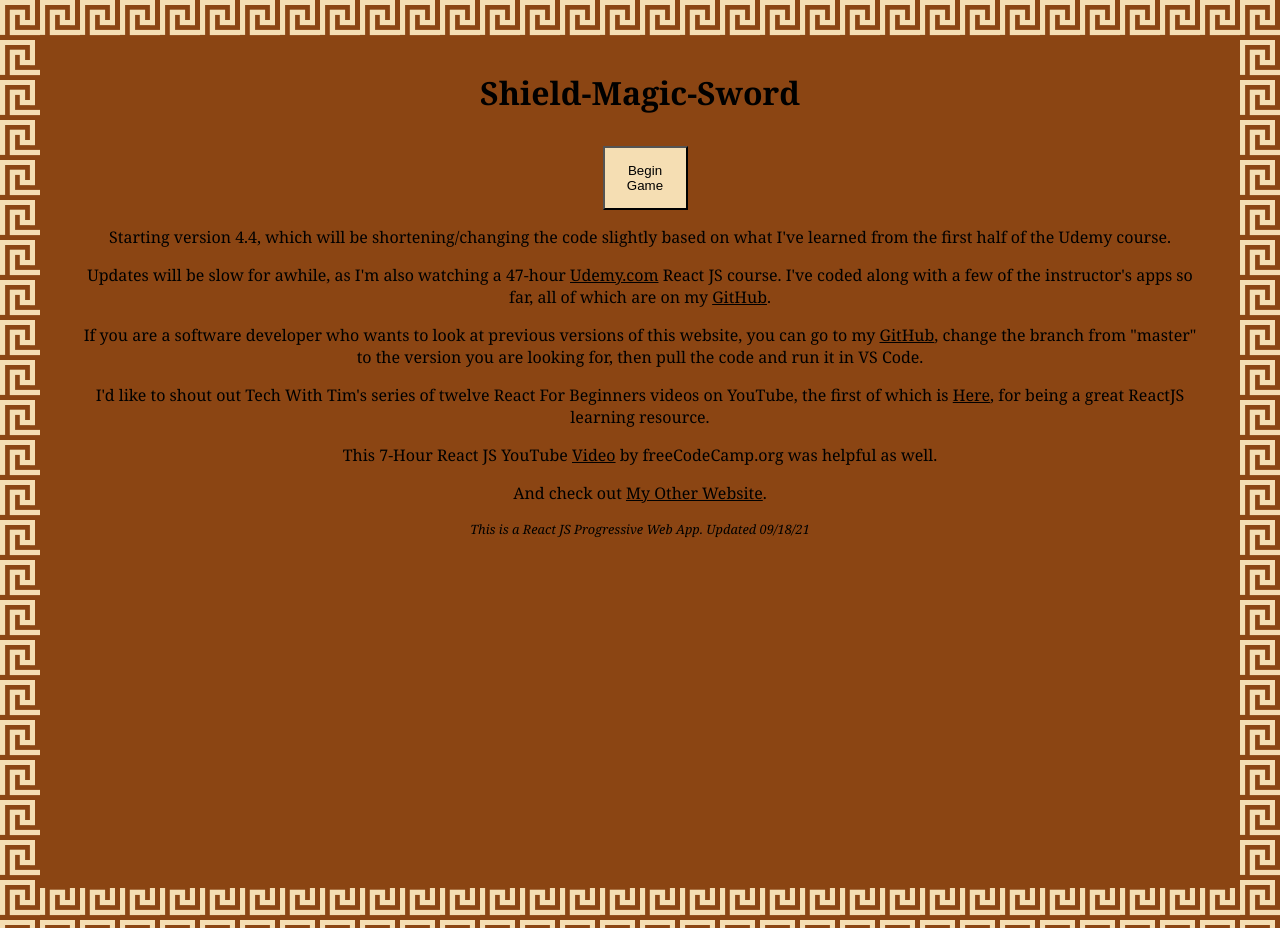
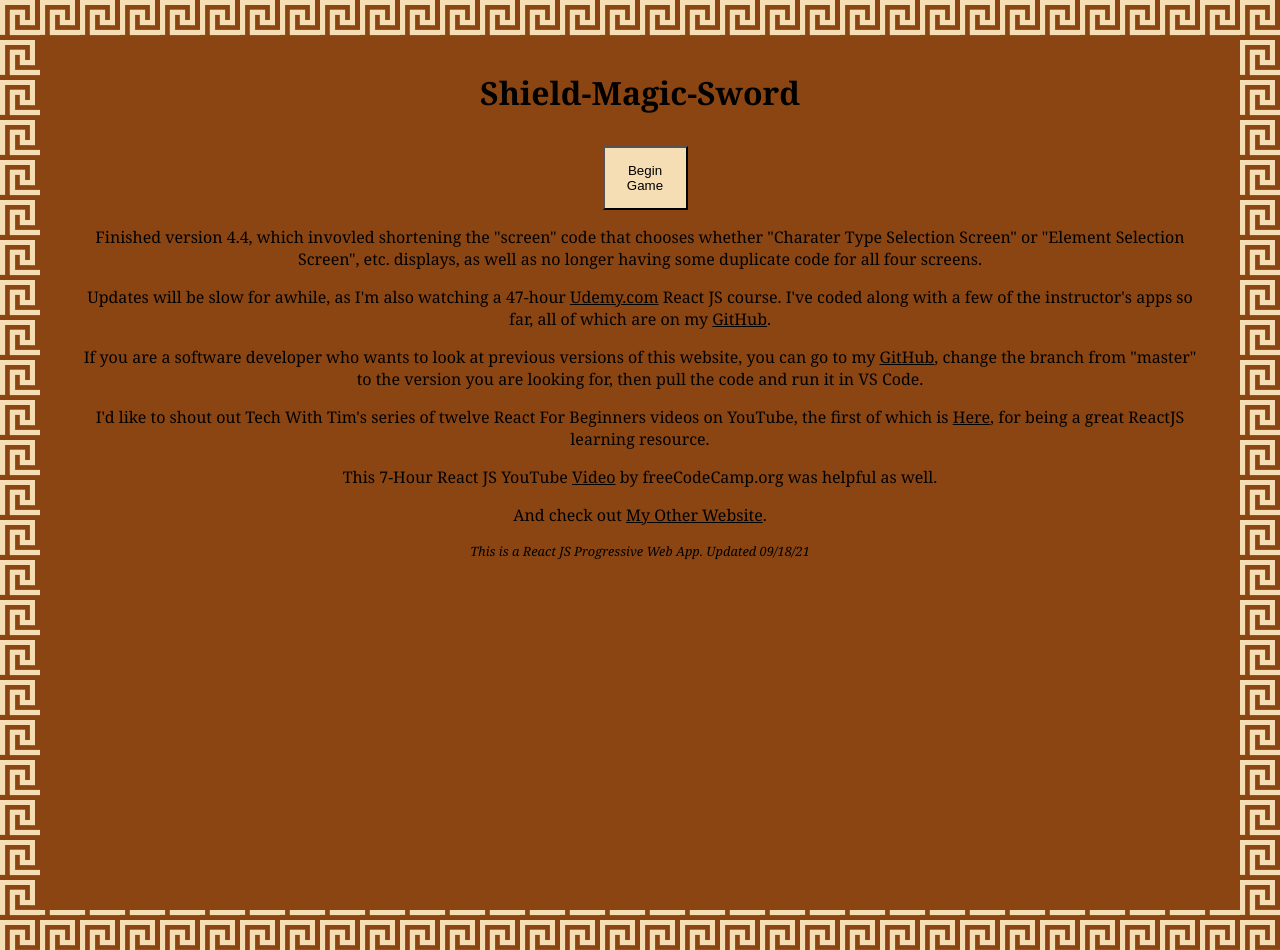
Before and after one commit to L1ndseyHerman/TypeScript_Shield-Magic-Sword, a React (Create React App) app: page / in a window 1280 px wide. Before the commit the page ends 928 px from the top, so only its background shows below. Built offline with nearby package versions, Linux system fonts and the light colour scheme; the HTML template or start-up script is replaced by a standard one.

Commit message:
Done with version 4.4.

```diff
--- a/src/App.tsx
+++ b/src/App.tsx
@@ -148,14 +148,7 @@ const checkWinLooseTie = (playerOneHealth: number, computerHealth: number) => {
 }
 
 const App: React.FC = () => {
-  //  I would like to condense these useStates into a playerOne class useState and a
-  //  computer class useState, but I have some useEffects that only change when
-  //  three states change, and I think they would update anytime anything in the object
-  //  does, right? Like I want a useState to get called when playerOneHealth changes, but
-  //  not when playerOneCharaterType changes, but I think if they were in the same object,
-  //  the useEffect would get called when either one changes?
 
-  //  Reordered these const/variables a little to be kind of in order of the screens they happen on?
   const [screenName, setScreenName] = useState("Shield-Magic-Sword");
 
   const [playerOneCharacterType, setPlayerOneCharacterType] = useState("None Yet");
@@ -293,18 +286,10 @@ const App: React.FC = () => {
   }, [screenName])
 
   useEffect(() => {
-      //  Since there didn't use to be a choice, client may have previous localStorage data
-      //  that needs to be cleared.
-      localStorage.removeItem("playerOneHealth");
-      localStorage.removeItem("computerHealth");
-      localStorage.removeItem("lastComputerChoice");
-
       sessionStorage.setItem("playerOneHealth", String(playerOneHealth));
       sessionStorage.setItem("computerHealth", String(computerHealth));
       sessionStorage.setItem("lastComputerChoice", computerChoice);
 
-      //  New! TechWithTim said this makes the useEffect() only run when the variables
-      //  you put in this array change, instead of all the variables.
 }, [computerChoice, computerHealth, playerOneHealth])
 
   const beginGameButtonPressed = (beginGameButtonSettings: {screenName: string}) => {
@@ -344,10 +329,6 @@ const App: React.FC = () => {
     setDisabledButtons(currentGameOrNewGameSettings.disabledButtons);
     setScreenName(currentGameOrNewGameSettings.screenName);
   }
-
-  //  I'm just doing these statements in order, so the "if" is the first screen when
-  //  the website loads/the browser refreshes, then the "else if" is the next "page", then the
-  //  next "else if" is the next one, etc.
 
   return (
     <main>
--- a/src/components/BottomNotes/BottomNotes.tsx
+++ b/src/components/BottomNotes/BottomNotes.tsx
@@ -5,8 +5,10 @@ const BottomNotes: React.FC = () => {
         //  This is a "fragment", for if you don't want yet another div around a component.
         <>
             <p>
-                Starting version 4.4, which will be shortening/changing the code slightly
-                based on what I&apos;ve learned from the first half of the Udemy course.
+                Finished version 4.4, which invovled shortening the &quot;screen&quot; code
+                that chooses whether &quot;Charater Type Selection Screen&quot; or
+                &quot;Element Selection Screen&quot;, etc. displays, as well as
+                no longer having some duplicate code for all four screens.
             </p>
             <p>
                 Updates will be slow for awhile, as I&apos;m also watching a
```
